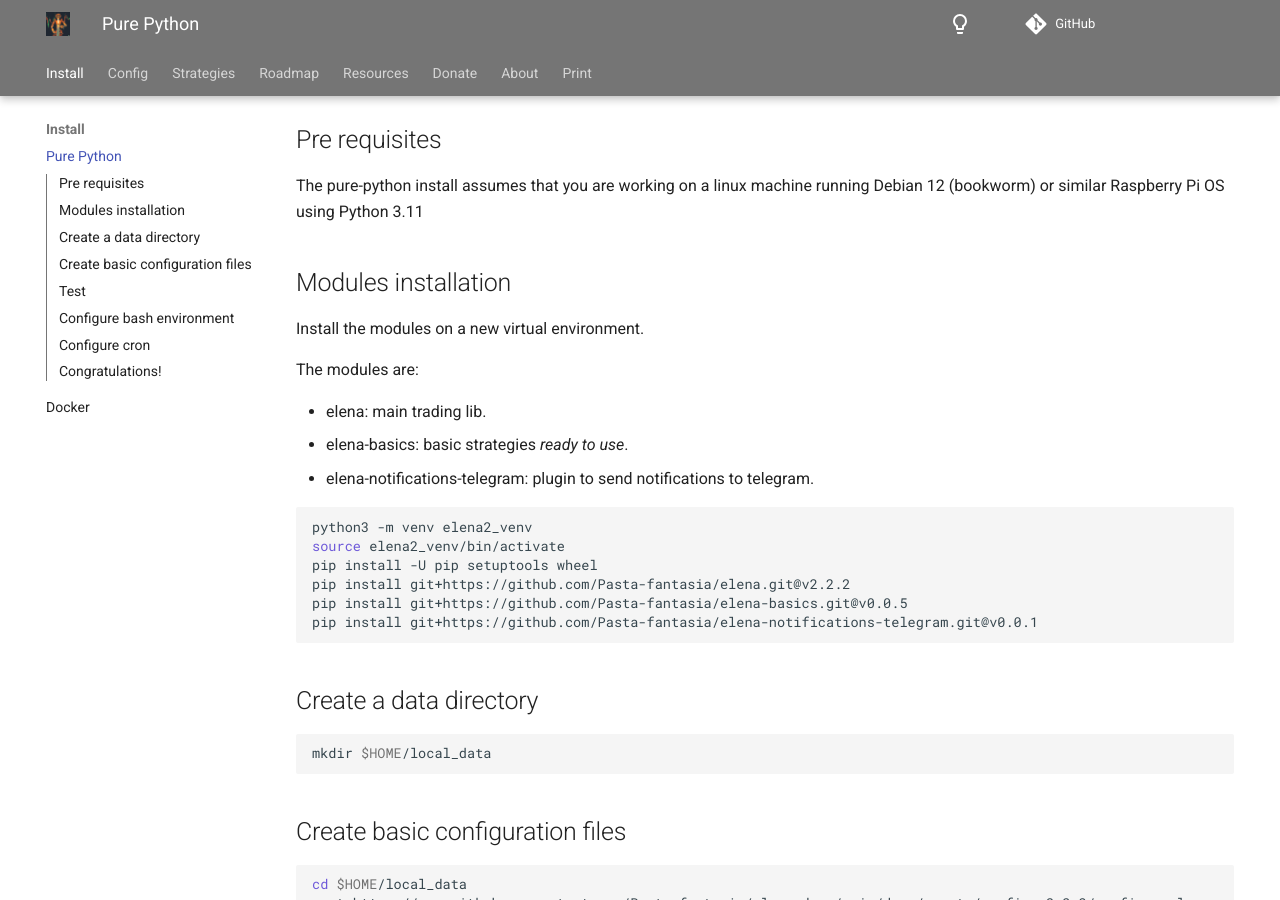
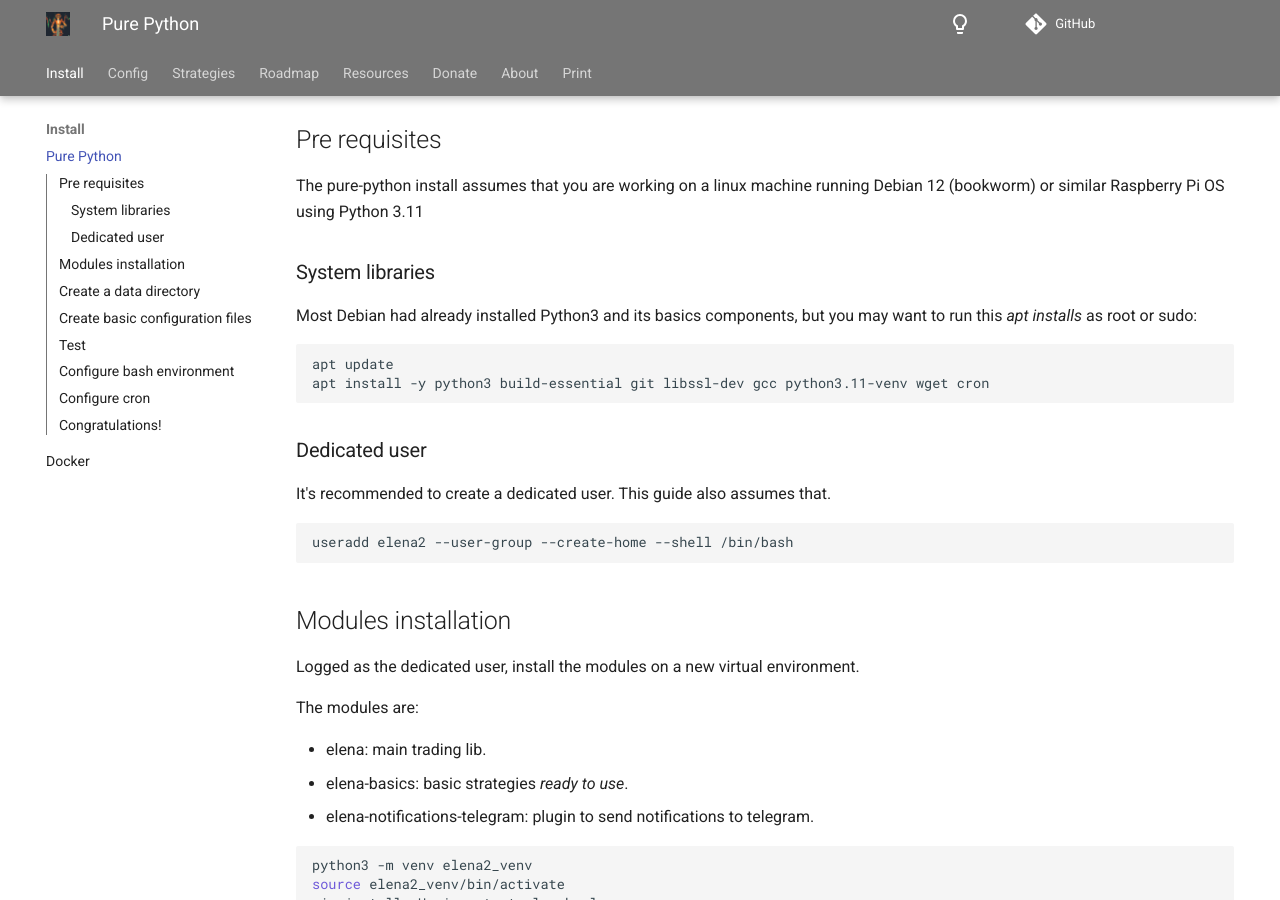
Before and after one commit to Pasta-fantasia/elena-docs, an MkDocs documentation site: the page built from docs/01_install/pure_python.md, in a window 1280 px wide and 900 px high, scrolled down 229 px. Built offline with MkDocs 1.6.1 and Material for MkDocs 9.7.7, drawn with Linux system fonts in a browser that asks for light colours; comment, search, counter and statistics services are not loaded.

Commit message:
feat: docs - system

````diff
--- a/docs/01_install/pure_python.md
+++ b/docs/01_install/pure_python.md
@@ -7,9 +7,23 @@
 
 The pure-python install assumes that you are working on a linux machine running Debian 12 (bookworm) or similar Raspberry Pi OS using Python 3.11
 
+### System libraries
+Most Debian had already installed Python3 and its basics components, but you may want to run this _apt installs_ as root or sudo:
+
+```shell
+apt update
+apt install -y python3 build-essential git libssl-dev gcc python3.11-venv wget cron
+```
+### Dedicated user
+
+It's recommended to create a dedicated user. This guide also assumes that.
+```shell
+useradd elena2 --user-group --create-home --shell /bin/bash
+```
+
 ## Modules installation
 
-Install the modules on a new virtual environment.
+Logged as the dedicated user, install the modules on a new virtual environment.
 
 The modules are:
 
````
